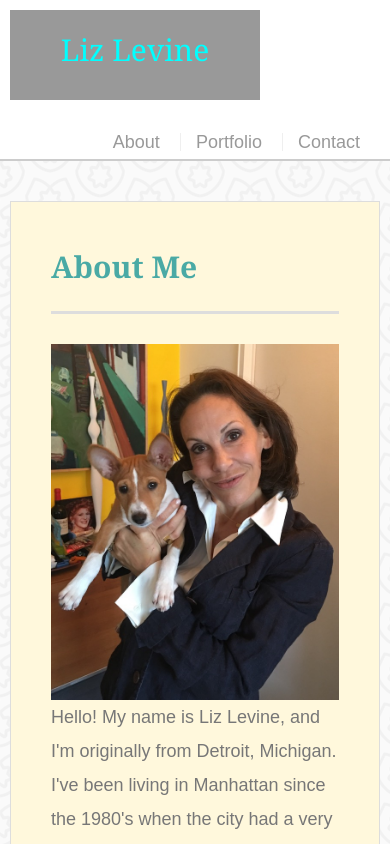
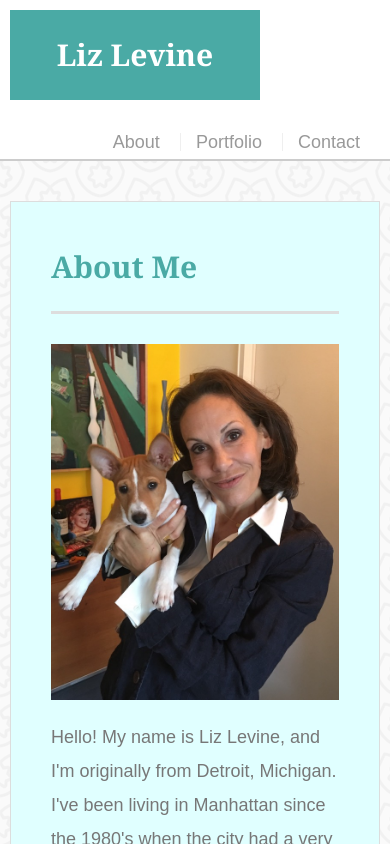
Before and after one commit to lizlevine/Responsive-Portfolio, a plain HTML site: page index.html in a window 390 px wide. Shown: the top 844 px of the page. Drawn offline with Linux system fonts and the light colour scheme.

Commit message:
fixed padding issue along with other edits

```diff
--- a/assets/css/style.css
+++ b/assets/css/style.css
@@ -254,34 +254,22 @@ input[type="submit"] {
 
   .main-container {
     padding: 40px;
+    background-color: cornsilk;
   }
-
-  /* #main-container {
-    padding: 40px;
-
-  } */
 }
 
 @media only screen and (max-width: 768px) {
   .main-container {
     max-width: 100%;
-    /* font-size: 16px; */
-    /* padding: 30px; */
-    /* margin: 0 0 40px 0;
-    margin: 30px; */
-    /* width: 100%; */
-    /* max-width: 768px; */
-    background-color: cornsilk;
+    background-color: lightgrey;
   }
 
   #main-container {
     width: 100%;
-    /* max-width: 768px; */
-    /* margin: 0; */
-    /* padding: 20px; */
     overflow: auto;
     padding-top: 20px;
   }
+
   #navbar {
     position: static;
     /* margin-bottom: 20px; */
@@ -294,7 +282,6 @@ input[type="submit"] {
   .container {
     padding: 20px;
     width: 100%;
-    /* max-width: 768px; */
   }
 }
 .work:nth-child(both) {
@@ -308,10 +295,6 @@ input[type="submit"] {
 #contact {
   margin-left: 30px;
 }
-
-/* .work h3 {
-    width: 70%;
-    line-height: 20px;  */
 
 @media only screen and (max-width: 640px) {
   #navbar {
@@ -327,40 +310,22 @@ input[type="submit"] {
   }
 
   .main-container {
-    /* font-size: 14px; */
-    background-color: cornsilk;
-    /* margin-right: 40px; */
+    background-color: lightcyan;
   }
+
   #main-container {
     margin-top: 20px;
   }
-  /* #main-container {
-    margin-top: 20px; */
 
-  #logo {
-    /* width: 100px;
-    height: 100px; */
-    background-color: #999;
-    float: left;
-    font-family: "Georgia", Times, Times New Roman, serif;
-    text-align: center;
-    line-height: 80px;
-    color: cyan;
-    font-weight: 500;
-  }
   .auth-image {
     width: 100%;
+    margin-bottom: 20px;
   }
 
-  /* p {
-    padding: 20px;
-  } */
-
   .work img {
-    /* width: 70%;
-    line-height: 20px;  */
     float: left;
   }
+
   .container {
     padding: 10px;
   }
```
